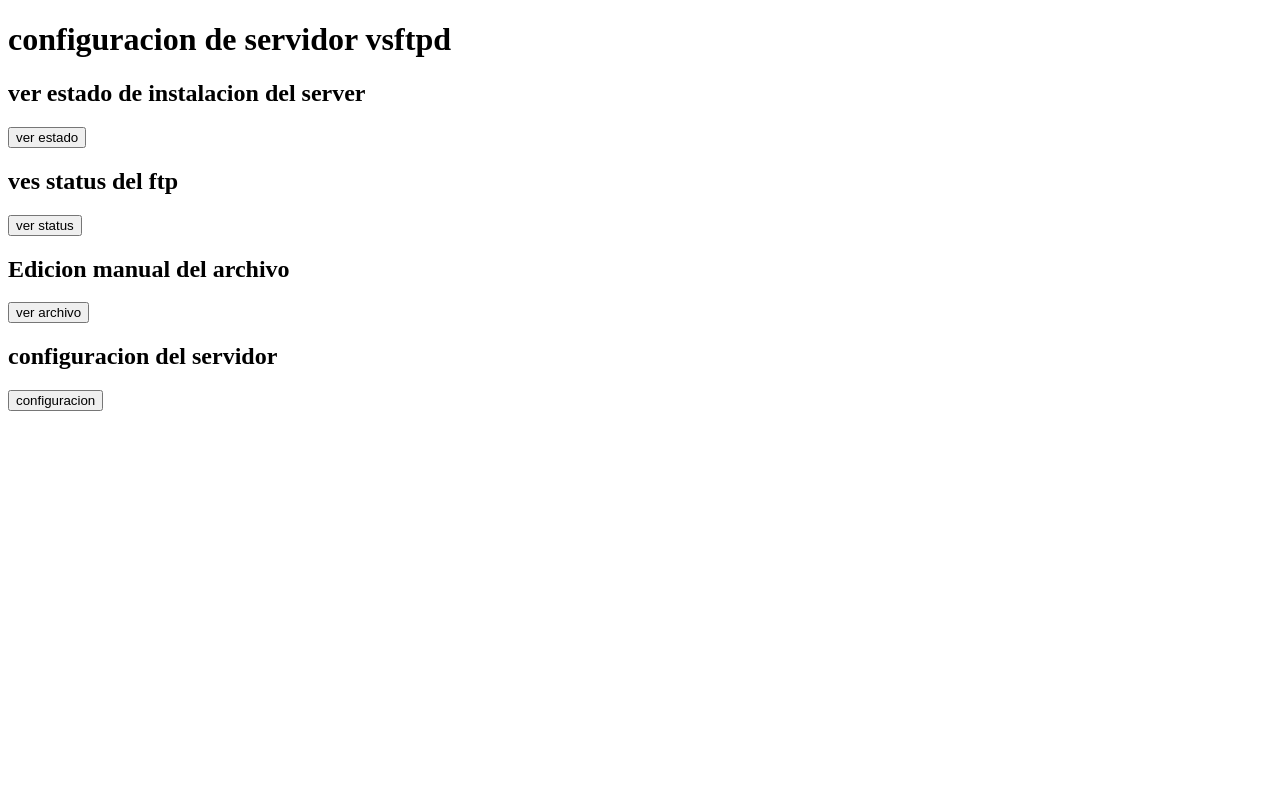
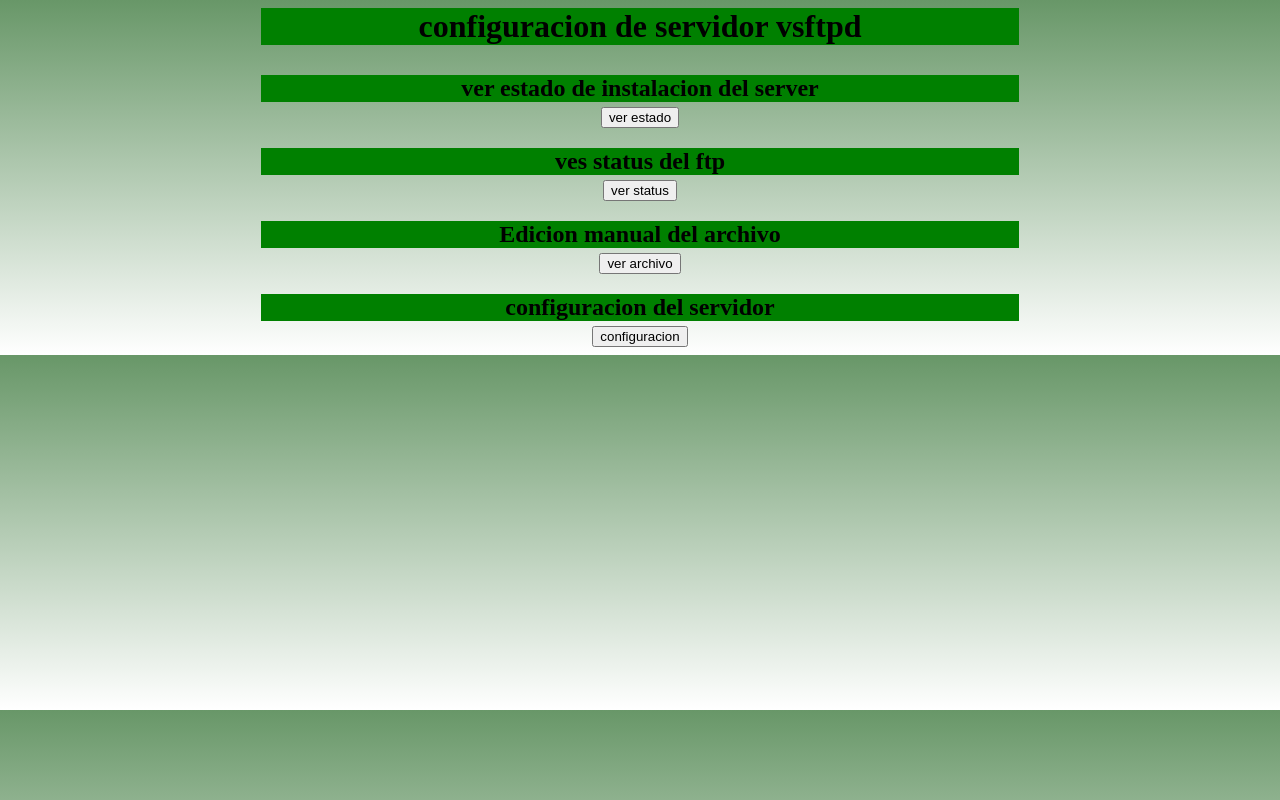
Before and after one commit to Dark-rambler/proyecto-vsftp, a plain HTML site: page index.html in a window 1280 px wide. Drawn offline with Linux system fonts and the light colour scheme.

Commit message:
asignando css al index

```diff
--- a/index.html
+++ b/index.html
@@ -5,9 +5,36 @@
     <meta http-equiv="X-UA-Compatible" content="IE=edge">
     <meta name="viewport" content="width=device-width, initial-scale=1.0">
     <title>Document</title>
+    <style>
+        body{
+
+            padding: none;
+            margin-top: none;
+            text-align: center;
+            background-image: linear-gradient( rgb(104, 151, 104), white );
+         }
+        h1{
+
+            margin: 0% auto 30px auto;
+            background-color: green;
+            width: 60%;
+
+        }
+        h2{
+
+           background-color: green;
+           width: 60%;
+           margin: 20px auto 5px;
+
+        }
+        a{
+            background-color: ;
+        }
+    </style>
 </head>
 <body>
-    <h1> configuracion de servidor vsftpd</h1>
+
+    <h1 id="header"  > configuracion de servidor vsftpd</h1>
     <h2>ver estado de instalacion del server</h2>
      <a href="estadoInstalacion.html"> <input type="button" value="ver estado"> </a>
      <h2>ves status del ftp</h2>
```
Also changed, not shown: archivo.html (+9 -1 lines).
